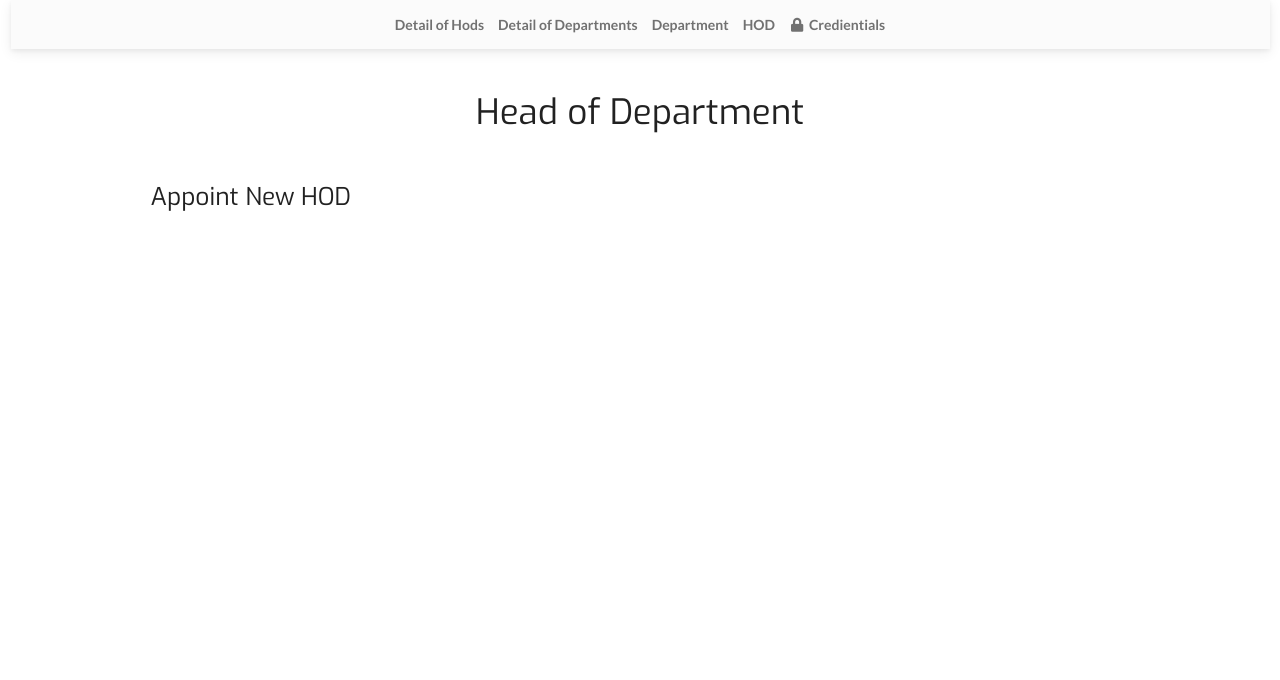
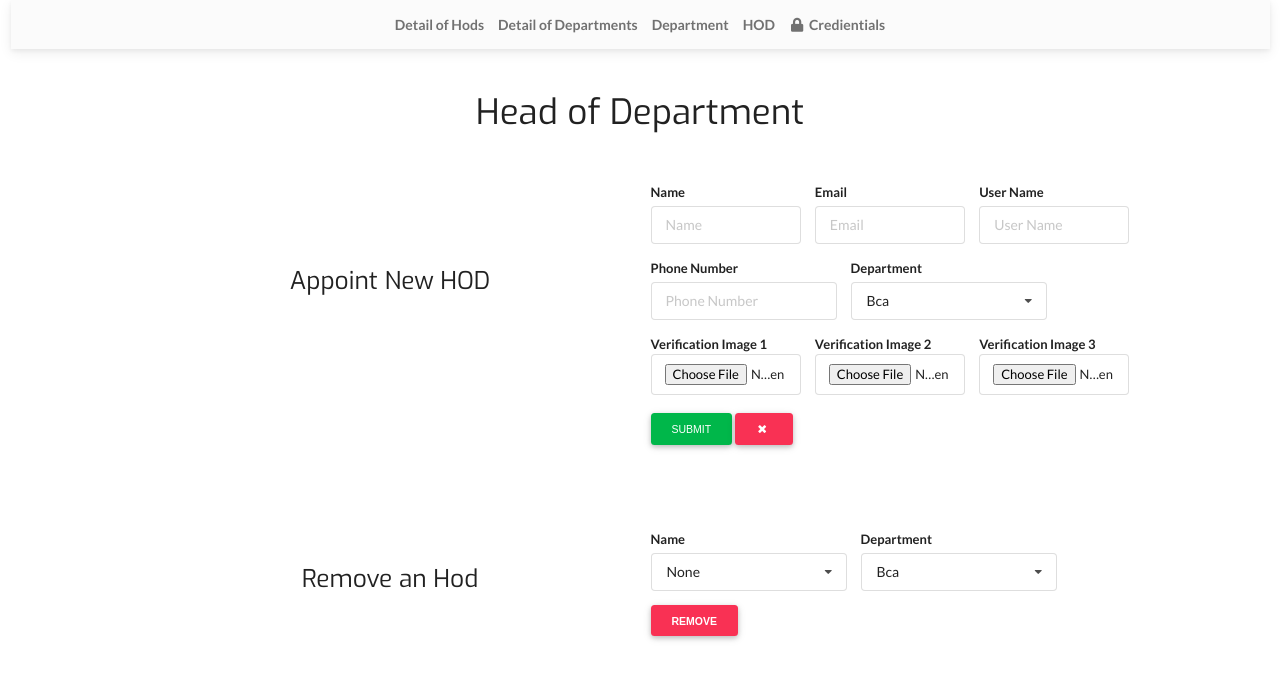
Before and after one commit to lkarjun/octagon, a FastAPI app: page /workspace in a window 1280 px wide. Shown: the top 680 px of the page. Run offline with FastAPI, Linux system fonts and the light colour scheme; data comes from the database, SQL or seed files in the repository; both versions use the stored data as it was after the commit; parts of the project's set-up code (start-up, migrations or seed data) failed here and were passed over; some libraries are stand-ins or nearby versions; some web fonts are replaced.

Commit message:
Files updated

```diff
--- a/templates/adminPortal.html
+++ b/templates/adminPortal.html
@@ -131,15 +131,108 @@
         <p class="h1 pb-4" style="font-family: 'Exo', sans-serif;">Head of Department</p>
       </div>
 
-      <div class="p-3 m-3">
-        <p class="h3 text-left" style="font-family: 'Exo', sans-serif;">Appoint New HOD</p>
+      <div class="p-md-3 m-md-3">
 
 
+        <div class="row">
+          <div class="col-md-6 col-sm-12 col-12 pt-md-5 mt-md-5 pb-md-3 pb-4 mb-2">
+            <p class="h3 text-center " style="font-family: 'Exo', sans-serif;">Appoint New HOD</p>
+          </div>
+
+          <div class="col-md-6 col-sm-12 col-12">
+              <form class="ui form align-items-center" id='Appointment_form'>
+                <div class="fields">
+                  <div class="field">
+                    <label>Name</label>
+                    <input required type="text" placeholder="Name">
+                  </div>
+                  <div class="field">
+                    <label>Email</label>
+                    <input required type="text" placeholder="Email">
+                  </div>
+                  <div class="field">
+                    <label>User Name</label>
+                    <input required type="text" placeholder="User Name">
+                  </div>
+                </div>
+
+                <div class="fields">
+                  <div class="field">
+                    <label>Phone Number</label>
+                    <input required type="text" placeholder="Phone Number">
+                  </div>
+
+                  <div class="field">
+                    <label>Department</label>
+                    <select class="ui search dropdown" id='department_options'>
+                      {% for i in dep %}
+                      <option value="{{ i['Department'] }}">{{ i['Department'] }}</option>
+                      {% endfor %}
+                    </select>
+                  </div>
+                </div>
+
+                <div class="fields">
+                  <div class="field">
+                    <label>Verification Image 1
+                    <input required type="file" accept="image/*"capture="camera"></label>
+                  </div>
+
+                  <div class="field">
+                    <label>Verification Image 2
+                      <input required type="file" accept="image/*"capture="camera">
+                    </label>
+                  </div>
+
+                  <div class="field pb-2 pb-md-0">
+                    <label>Verification Image 3
+                      <input required type="file" accept="image/*"capture="camera">
+                    </label>
+                  </div>
+                </div>
+                <button class="btn btn-success" type="submit">Submit</button>
+                <div class="btn-danger btn" onclick='$("#Appointment_form")[0].reset();'><i class="times icon"></i></div>
+              </form>
+          </div>
+        </div>
+
+        <div class="row pt-md-5 mt-md-5 pt-5 mt-4 pb-3 mb-3">
+
+          <div class="col-md-6 col-sm-12 col-12 pt-md-4 mt-md-3">
+            <p class="h3 text-center " style="font-family: 'Exo', sans-serif;">Remove an Hod</p>
+          </div>
+
+          <div class="col-md-6 pt-3 pt-md-0">
+            <div class="ui form align-items-center">
+              <div class="fields">
+                <div class="field">
+                  <label>Name</label>
+                  <select class="ui search dropdown">
+                    <option value="none" selected>None</option>
+                    {% for i in hods %}
+                      <option value="{{ i['email'] }}">{{ i['name'] }}</option>
+                    {% endfor %}
+                  </select>
+                </div>
+
+                <div class="field">
+                  <label>Department</label>
+                  <select class="ui search dropdown" id='department_options2'>
+                  </select>
+                </div>
+
+                <script>$('#department_options option').clone().appendTo('#department_options2');</script>
+              </div>
+
+              <div class="pt-3 pt-md-0">
+                  <button class="btn btn-danger font-weight-bold">Remove</button>
+              </div>
+            </div>
+          </div>
+
+        </div>
 
       </div>
-
-
-
     </section>
 
     <!--Admin Credential Section starts here-->
@@ -179,20 +272,6 @@
 
     </section>
 
-
-
-
-
-
-
-
-
-
-
-
-
-
-
   </div>
   <script>
     function hider(id){
--- a/templates/layout.html
+++ b/templates/layout.html
@@ -22,7 +22,10 @@
     </div>
 
 
-<script>$('.tabular.menu .item').tab();</script>
+<script>$('.tabular.menu .item').tab();
+        $('.ui.checkbox').checkbox();
+        $('.ui.dropdown').dropdown();
+</script>
 <script type="text/javascript" src="https://cdnjs.cloudflare.com/ajax/libs/mdb-ui-kit/3.6.0/mdb.min.js"></script>
 </body>
 </html>
```
Also changed, not shown: database.db.
